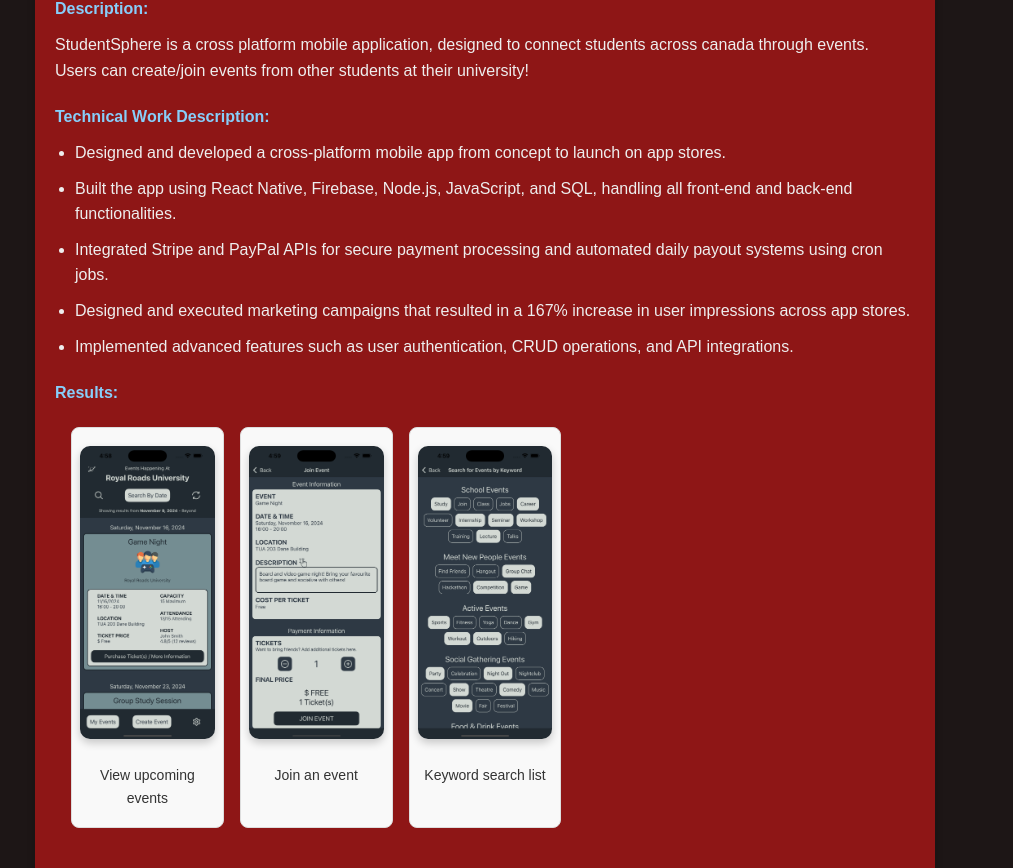
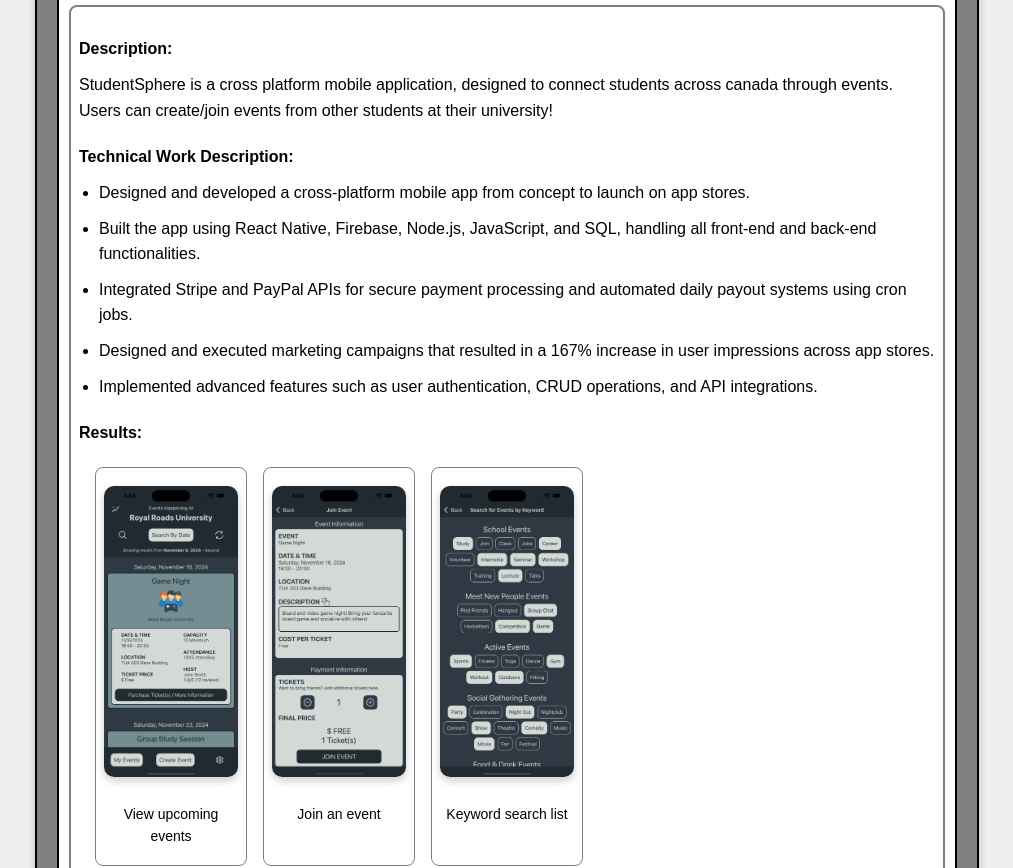
Before and after one commit to GCraio/gabriel-craiovan-project-portfolio-website, a React (Create React App) app: page / in a window 1280 px wide. Shown: the part 1152-2020 px from the top of the page, without its empty margins (155-1168 px from the left). Built offline with nearby package versions, Linux system fonts and the light colour scheme.

Commit message:
Added some styling and enlarging images

```diff
--- a/src/assets/screens/HomeScreen.js
+++ b/src/assets/screens/HomeScreen.js
@@ -3,9 +3,9 @@ import "../styles/styles.css";
 
 function HomeScreen() {
   return (
-    <main className="HomeScreen_main_container">
+    <main>
       <section className="intro_section">
-        <h1>Hello!</h1>
+        <h1>Hello! Welcome to my portfolio website!</h1>
         <p>
           I'm a Software Engineering student at the University of Calgary and
           the founder of <strong>Romdova LTD</strong>. I'm passionate about
@@ -32,18 +32,19 @@ function HomeScreen() {
             src={require("../images/studentsphere-logo.png")}
             alt="Romdova Logo"
           />
+          <div className="experience_description_container">
             <h4>Description:</h4>
             <p>
               StudentSphere is a cross platform mobile application, designed to
-            connect students across canada through events. Users can create/join
-            events from other students at their university!
+              connect students across canada through events. Users can
+              create/join events from other students at their university!
             </p>
 
             <h4>Technical Work Description:</h4>
             <ul className="technical_description">
               <li>
-              Designed and developed a cross-platform mobile app from concept to
-              launch on app stores.
+                Designed and developed a cross-platform mobile app from concept
+                to launch on app stores.
               </li>
               <li>
                 Built the app using React Native, Firebase, Node.js, JavaScript,
@@ -54,8 +55,8 @@ function HomeScreen() {
                 and automated daily payout systems using cron jobs.
               </li>
               <li>
-              Designed and executed marketing campaigns that resulted in a 167%
-              increase in user impressions across app stores.
+                Designed and executed marketing campaigns that resulted in a
+                167% increase in user impressions across app stores.
               </li>
               <li>
                 Implemented advanced features such as user authentication, CRUD
@@ -66,31 +67,51 @@ function HomeScreen() {
             <h4>Results:</h4>
             <div className="image_grid">
               <div className="image_container">
+                <a
+                  href={require("../images/studentSphere_iphoneSC_1.png")}
+                  target="_blank"
+                  rel="noopener noreferrer"
+                >
                   <img
                     src={require("../images/studentSphere_iphoneSC_1.png")}
-                alt="Romdova Logo"
+                    alt="View upcoming events"
                     className="uploaded_image"
                   />
+                </a>
                 <p>View upcoming events</p>
               </div>
               <div className="image_container">
+                <a
+                  href={require("../images/studentSphere_iphoneSC_2.png")}
+                  target="_blank"
+                  rel="noopener noreferrer"
+                >
                   <img
                     src={require("../images/studentSphere_iphoneSC_2.png")}
-                alt="Romdova Logo"
+                    alt="Join an event"
                     className="uploaded_image"
                   />
+                </a>
                 <p>Join an event</p>
               </div>
               <div className="image_container">
+                <a
+                  href={require("../images/studentSphere_iphoneSC_3.png")}
+                  target="_blank"
+                  rel="noopener noreferrer"
+                >
                   <img
                     src={require("../images/studentSphere_iphoneSC_3.png")}
-                alt="Romdova Logo"
+                    alt="Keyword search list"
                     className="uploaded_image"
                   />
+                </a>
                 <p>Keyword search list</p>
               </div>
             </div>
-
+          </div>
+        </article>
+        <article className="experience">
           {/* Second EXPERIENCE */}
           <h2>2. RoPro</h2>
           <h3>Lead Software Developer</h3>
@@ -100,11 +121,13 @@ function HomeScreen() {
             src={require("../images/ropro_logo.png")}
             alt="Romdova Logo"
           />
+          <div className="experience_description_container">
             <h4>Description:</h4>
             <p>
-            RoPro is a cross-platform mobile application, designed to introduce
-            construction framers with a software tool help automation window and
-            door installation by generating a shareable and accurate cut-list.
+              RoPro is a cross-platform mobile application, designed to
+              introduce construction framers with a software tool help
+              automation window and door installation by generating a shareable
+              and accurate cut-list.
             </p>
 
             <h4>Technical Work Description:</h4>
@@ -115,8 +138,8 @@ function HomeScreen() {
                 stores.
               </li>
               <li>
-              Collaborated with clients to define features and updates, ensuring
-              alignment with user needs and business goals.
+                Collaborated with clients to define features and updates,
+                ensuring alignment with user needs and business goals.
               </li>
               <li>
                 Developed end-to-end functionality using React Native, AWS
@@ -135,31 +158,51 @@ function HomeScreen() {
             <h4>Results:</h4>
             <div className="image_grid">
               <div className="image_container">
+                <a
+                  href={require("../images/ropro_iphoneSC_1.png")}
+                  target="_blank"
+                  rel="noopener noreferrer"
+                >
                   <img
                     src={require("../images/ropro_iphoneSC_1.png")}
-                alt="Romdova Logo"
+                    alt="User project list"
                     className="uploaded_image"
                   />
+                </a>
                 <p>User project list</p>
               </div>
               <div className="image_container">
+                <a
+                  href={require("../images/ropro_iphoneSC_2.png")}
+                  target="_blank"
+                  rel="noopener noreferrer"
+                >
                   <img
                     src={require("../images/ropro_iphoneSC_2.png")}
-                alt="Romdova Logo"
+                    alt="Project editor"
                     className="uploaded_image"
                   />
+                </a>
                 <p>Project editor</p>
               </div>
               <div className="image_container">
+                <a
+                  href={require("../images/ropro_iphoneSC_3.png")}
+                  target="_blank"
+                  rel="noopener noreferrer"
+                >
                   <img
                     src={require("../images/ropro_iphoneSC_3.png")}
-                alt="Romdova Logo"
+                    alt="Project viewer and exporter"
                     className="uploaded_image"
                   />
+                </a>
                 <p>Project viewer and exporter</p>
               </div>
             </div>
-
+          </div>
+        </article>
+        <article className="experience">
           {/* Third EXPERIENCE */}
           <h2>3. Snipr-Buzz</h2>
           <h3>Sole Creator</h3>
@@ -169,15 +212,16 @@ function HomeScreen() {
             src={require("../images/snipr-buzz-logo.jpeg")}
             alt="Romdova Logo"
           />
+          <div className="experience_description_container">
             <h4>Description:</h4>
             <p>
-            Snipr-Buzz is a web application designed for users to search for the
-            best barbers in their city, and where barbers/hairstylist can create
-            profiles for users to find them. Barbers can upload photos of work,
-            display their services, reviews, social media links, and booking
-            information. Snipr-Buzz is a platform to streamline connecting
-            barbers to clients, and make clients feel confident in choosing
-            their barber.
+              Snipr-Buzz is a web application designed for users to search for
+              the best barbers in their city, and where barbers/hairstylist can
+              create profiles for users to find them. Barbers can upload photos
+              of work, display their services, reviews, social media links, and
+              booking information. Snipr-Buzz is a platform to streamline
+              connecting barbers to clients, and make clients feel confident in
+              choosing their barber.
             </p>
 
             <h4>Technical Work Description:</h4>
@@ -191,55 +235,81 @@ function HomeScreen() {
                 including CRUD functionality and API integrations.
               </li>
               <li>
-              Ensured seamless user authentication and efficient data management
-              across the application.
+                Ensured seamless user authentication and efficient data
+                management across the application.
               </li>
               <li>
                 Applied expertise in React, JavaScript, CSS, and Firebase for
                 deployment and feature implementation.
               </li>
               <li>
-              Delivered a scalable and user-friendly web application for diverse
-              user needs.
+                Delivered a scalable and user-friendly web application for
+                diverse user needs.
               </li>
             </ul>
 
             <h4>Results:</h4>
             <div className="image_grid">
               <div className="image_container">
+                <a
+                  href={require("../images/snpr_1.png")}
+                  target="_blank"
+                  rel="noopener noreferrer"
+                >
                   <img
                     src={require("../images/snpr_1.png")}
-                alt="Romdova Logo"
+                    alt="Search for barbers"
                     className="uploaded_image"
                   />
+                </a>
                 <p>Search for barbers</p>
               </div>
               <div className="image_container">
+                <a
+                  href={require("../images/snpr_2.png")}
+                  target="_blank"
+                  rel="noopener noreferrer"
+                >
                   <img
                     src={require("../images/snpr_2.png")}
-                alt="Romdova Logo"
+                    alt="Barber Profile"
                     className="uploaded_image"
                   />
+                </a>
                 <p>Barber Profile</p>
               </div>
               <div className="image_container">
+                <a
+                  href={require("../images/snpr_3.png")}
+                  target="_blank"
+                  rel="noopener noreferrer"
+                >
                   <img
                     src={require("../images/snpr_3.png")}
-                alt="Romdova Logo"
+                    alt="Profile editor"
                     className="uploaded_image"
                   />
+                </a>
                 <p>Profile editor</p>
               </div>
               <div className="image_container">
+                <a
+                  href={require("../images/snpr_4.png")}
+                  target="_blank"
+                  rel="noopener noreferrer"
+                >
                   <img
                     src={require("../images/snpr_4.png")}
-                alt="Romdova Logo"
+                    alt="Profile viewer"
                     className="uploaded_image"
                   />
+                </a>
                 <p>Profile viewer</p>
               </div>
             </div>
-
+          </div>
+        </article>
+        <article className="experience">
           {/* Fourth EXPERIENCE */}
           <h2>4. ChatGPT AI ChatBot Messenger</h2>
           <h3>Sole Creator</h3>
@@ -249,21 +319,22 @@ function HomeScreen() {
             src={require("../images/chatgpt_messenger_logo.png")}
             alt="Romdova Logo"
           />
+          <div className="experience_description_container">
             <h4>Description:</h4>
             <p>
-            The ChatGPT AI ChatBot Messenger mobile application was designed to
-            showcase my ability to integrate an Learning Language Model within
-            an application for a practical use. Users can have converstations
-            with various bots in different chat rooms topics, have their
-            conversations saved locally, and interact with the robots with
-            speech.
+              The ChatGPT AI ChatBot Messenger mobile application was designed
+              to showcase my ability to integrate an Learning Language Model
+              within an application for a practical use. Users can have
+              converstations with various bots in different chat rooms topics,
+              have their conversations saved locally, and interact with the
+              robots with speech.
             </p>
 
             <h4>Technical Work Description:</h4>
             <ul className="technical_description">
               <li>
-              Developed a cross-platform React Native mobile app with OpenAI API
-              integration for interactive AI-based conversations.
+                Developed a cross-platform React Native mobile app with OpenAI
+                API integration for interactive AI-based conversations.
               </li>
               <li>
                 Implemented a local SQL database functionality to save user
@@ -274,8 +345,8 @@ function HomeScreen() {
                 enhanced accessibility and user engagement.
               </li>
               <li>
-              Implemented complete front-end and back-end development, including
-              CRUD operations and API functionality.
+                Implemented complete front-end and back-end development,
+                including CRUD operations and API functionality.
               </li>
               <li>
                 Designed a user-friendly interface with robust backend support,
@@ -286,28 +357,47 @@ function HomeScreen() {
             <h4>Results:</h4>
             <div className="image_grid">
               <div className="image_container">
+                <a
+                  href={require("../images/ai_chatgpt_3.PNG")}
+                  target="_blank"
+                  rel="noopener noreferrer"
+                >
                   <img
                     src={require("../images/ai_chatgpt_3.PNG")}
-                alt="Romdova Logo"
+                    alt="Chat-bot room selection"
                     className="uploaded_image"
                   />
+                </a>
                 <p>Chat-bot room selection</p>
               </div>
               <div className="image_container">
+                <a
+                  href={require("../images/ai_chatgpt_1.PNG")}
+                  target="_blank"
+                  rel="noopener noreferrer"
+                >
                   <img
                     src={require("../images/ai_chatgpt_1.PNG")}
-                alt="Romdova Logo"
+                    alt="New chat room"
                     className="uploaded_image"
                   />
+                </a>
                 <p>New chat room</p>
               </div>
               <div className="image_container">
+                <a
+                  href={require("../images/ai_chatgpt_2.PNG")}
+                  target="_blank"
+                  rel="noopener noreferrer"
+                >
                   <img
                     src={require("../images/ai_chatgpt_2.PNG")}
-                alt="Romdova Logo"
+                    alt="Saved chat rooms"
                     className="uploaded_image"
                   />
+                </a>
                 <p>Saved chat rooms</p>
+              </div>
             </div>
           </div>
         </article>
--- a/src/assets/screens/WorkExperienceScreen.js
+++ b/src/assets/screens/WorkExperienceScreen.js
@@ -32,6 +32,7 @@ function WorkExperienceScreen() {
             src={require("../images/Romdova Logo.png")}
             alt="Romdova Logo"
           />
+          <div className="experience_description_container">
             <h4>Description:</h4>
             <p>
               NEED TO UPDATE I lead the development of innovative software
@@ -48,7 +49,8 @@ function WorkExperienceScreen() {
               </li>
               <li>
                 Developed innovative software solutions to solve real-world
-              problems and assist others in bringing their ideas to completion.
+                problems and assist others in bringing their ideas to
+                completion.
               </li>
               <li>
                 Published mobile apps on Apple and Google Play Stores, web
@@ -63,7 +65,9 @@ function WorkExperienceScreen() {
                 impactful software products.
               </li>
             </ul>
-
+          </div>
+        </article>
+        <article className="experience">
           {/* SECOND EXPERIENCE */}
           <h2>2. Markanyx Solutions Inc.</h2>
           <h3>Junior LMS Analyst</h3>
@@ -73,19 +77,21 @@ function WorkExperienceScreen() {
             src={require("../images/markanyx-logo.png")}
             alt="Romdova Logo"
           />
+          <div className="experience_description_container">
             <h4>Description:</h4>
             <p>
-            NEED TO UPDATE I worked as a Junior Learning Management System (LMS)
-            Analyst at Markanyx Solutions Inc. I was responsible for managing
-            the LMS platform, creating and maintaining online courses, and
-            providing technical support to users.
+              NEED TO UPDATE I worked as a Junior Learning Management System
+              (LMS) Analyst at Markanyx Solutions Inc. I was responsible for
+              managing the LMS platform, creating and maintaining online
+              courses, and providing technical support to users.
             </p>
 
             <h4>Technical Work Description:</h4>
             <ul className="technical_description">
               <li>
-              Developed and enhanced client-requested features and resolved bugs
-              for web-based projects using PHP, JavaScript, CSS, HTML, and SQL.
+                Developed and enhanced client-requested features and resolved
+                bugs for web-based projects using PHP, JavaScript, CSS, HTML,
+                and SQL.
               </li>
               <li>
                 Utilized Git, Linux commands, Docker, and Bitbucket for version
@@ -105,7 +111,9 @@ function WorkExperienceScreen() {
                 test cases.
               </li>
             </ul>
-
+          </div>
+        </article>
+        <article className="experience">
           {/* Third EXPERIENCE */}
           <h2>3. Romnica LTD.</h2>
           <h3>Lead Software Developer</h3>
@@ -115,11 +123,12 @@ function WorkExperienceScreen() {
             src={require("../images/Romnica.jpeg")}
             alt="Romdova Logo"
           />
+          <div className="experience_description_container">
             <h4>Description:</h4>
             <p>
-            NEED TO UPDATE I worked as a Lead Software Developer at Romnica LTD.
-            I led a team of software engineers in designing and building a
-            cross-platform mobile app, RoPro, from concept to release on app
+              NEED TO UPDATE I worked as a Lead Software Developer at Romnica
+              LTD. I led a team of software engineers in designing and building
+              a cross-platform mobile app, RoPro, from concept to release on app
               stores.
             </p>
 
@@ -131,8 +140,8 @@ function WorkExperienceScreen() {
                 stores.
               </li>
               <li>
-              Collaborated with clients to define features and updates, ensuring
-              alignment with user needs and business goals.
+                Collaborated with clients to define features and updates,
+                ensuring alignment with user needs and business goals.
               </li>
               <li>
                 Developed end-to-end functionality using React Native, AWS
@@ -147,6 +156,7 @@ function WorkExperienceScreen() {
                 impressions through strategic development and marketing efforts.
               </li>
             </ul>
+          </div>
         </article>
       </section>
     </main>
--- a/src/assets/styles/styles.css
+++ b/src/assets/styles/styles.css
@@ -1,11 +1,9 @@
 /* Variables for color palettes */
 :root {
-  --0-color: #1d1616; /* Dark background */
-  --1-color: #8e1616; /* Primary red */
-  --2-color: #d84040; /* Accent red */
+  --0-color: black; /* Dark background */
+  --1-color: grey; /* Primary red */
+  --2-color: white; /* Accent red */
   --3-color: #eeeeee; /* Light grey */
-  --4-color: #4caf50; /* Green */
-  --5-color: #87cefa; /* Light blue */
 }
 
 /* General styles */
@@ -13,8 +11,8 @@ body {
   margin: 0;
   font-family: "Arial", sans-serif;
   line-height: 1.6;
-  background-color: var(--0-color);
-  color: var(--3-color);
+  background-color: var(--3-color);
+  color: var(--0-color);
 }
 
 main {
@@ -27,7 +25,7 @@ h1,
 h2,
 h3,
 h4 {
-  color: var(--5-color);
+  color: var(--0-color);
   margin-bottom: 5px;
 }
 
@@ -59,6 +57,8 @@ ul.technical_description li {
   padding: 20px;
   border-radius: 10px;
   box-shadow: 0 4px 8px rgba(0, 0, 0, 0.2);
+  border: 2px solid var(--0-color);
+  width: 100%;
 }
 
 .work_experiences_section h1 {
@@ -66,7 +66,19 @@ ul.technical_description li {
 }
 
 .experience {
+  margin-top: 20px;
   margin-bottom: 20px;
+  padding: 10px;
+  border-radius: 10px;
+  background-color: var(--2-color);
+  border: 2px solid var(--0-color);
+}
+
+.experience_description_container {
+  border: 1px solid var(--1-color);
+  border-radius: 8px;
+  padding: 8px;
+  border: 2px solid var(--1-color);
 }
 
 .experience img {
@@ -96,7 +108,7 @@ ul.technical_description li {
   width: 25%;
   height: 25%;
   object-fit: cover;
-  border: 3px solid var(--0-color);
+  border: 2px solid var(--0-color);
   border-radius: 10px;
 }
 
@@ -132,15 +144,15 @@ ul.technical_description li {
 }
 .image_container {
   text-align: center;
-  border: 1px solid #ddd;
+  border: 1px solid var(--1-color);
   border-radius: 8px;
   padding: 8px;
-  background: #f9f9f9;
+  background: var(--2-color);
 
   p {
     margin-top: 8px;
     font-size: 14px;
-    color: #333;
+    color: var(--0-color);
     word-wrap: break-word;
   }
 }
```
Lines whose indentation alone changed are shown as unchanged.
